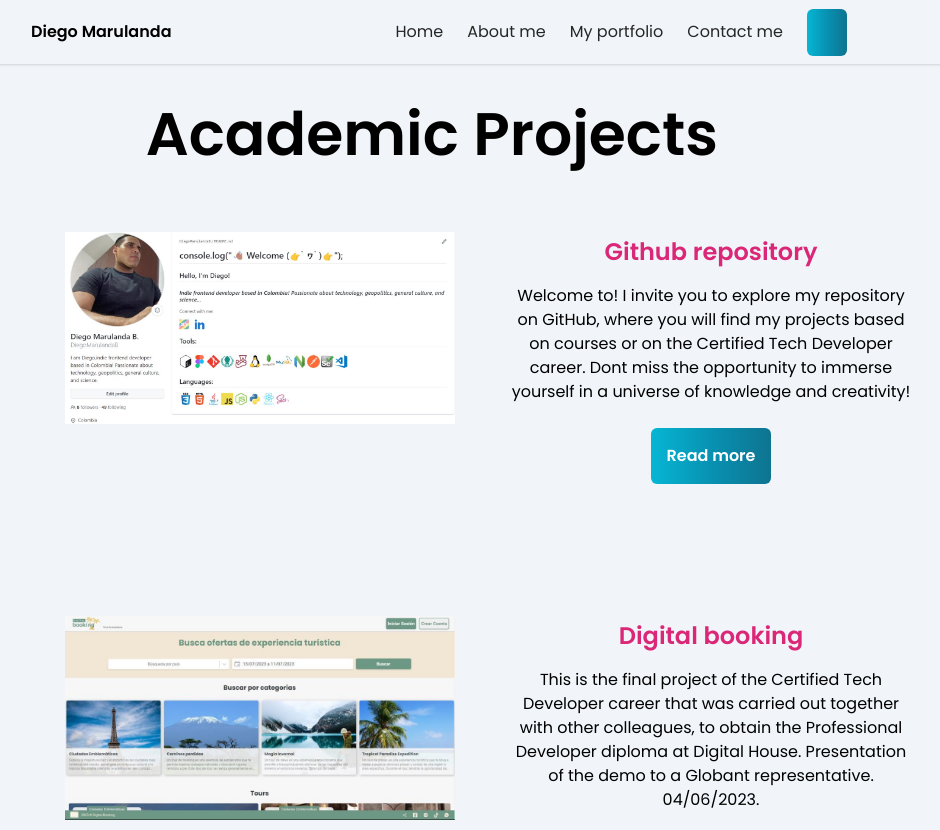
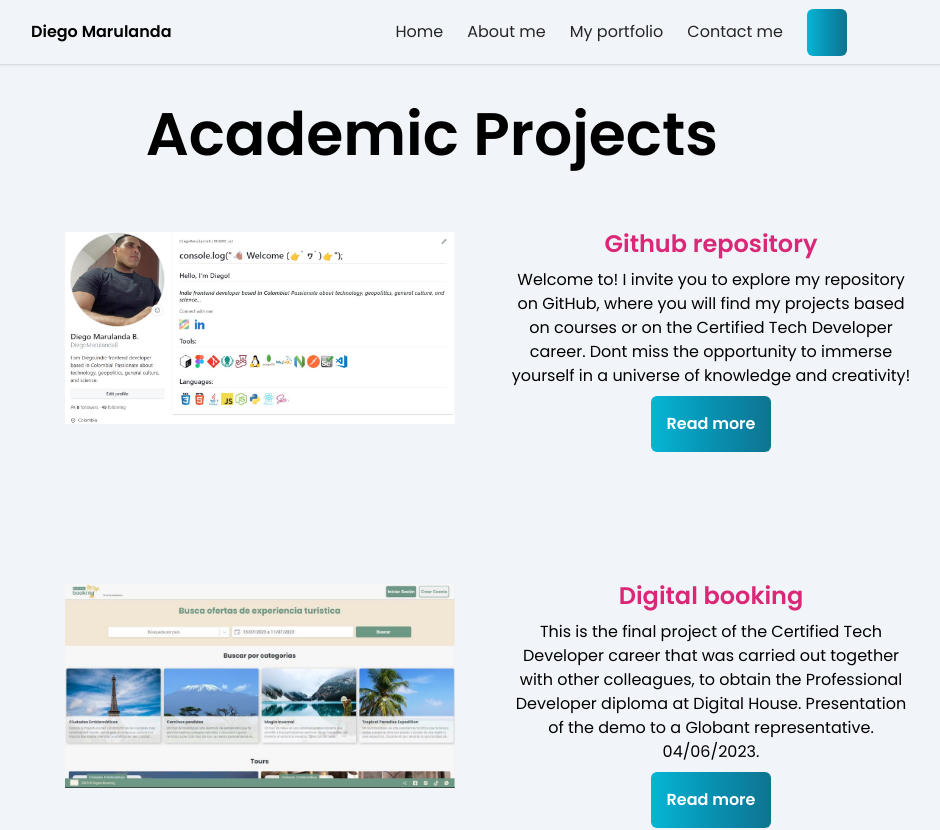
Before and after one commit to DiegoMarulandaB/Portfolio, a Next.js app: page /academicprojects in a window 1280 px wide. Shown: the top 830 px of the page, without its empty margins (201-1141 px from the left). Built offline with nearby package versions, Linux system fonts and the light colour scheme; some icons are missing.

Commit message:
add fixes academic_projects_personal_projects_footer

```diff
--- a/src/app/academicprojects/page.tsx
+++ b/src/app/academicprojects/page.tsx
@@ -64,13 +64,13 @@ const AcademicProjects: React.FC = () => {
                       alt="projects image"
                       width={390}
                       height={390}
-                      className=" rounded-md  px-18 py-4 ml-auto md:mt-1 flex flex-col text-center items-center justify-center  mx-4 mr-4"
+                      className=" rounded-md  px-18 py-4 ml-auto md:mt-1 flex flex-col text-center items-center justify-center  mx-2 mr-4"
                     />
                   </Link>
                 </div>
-                <div className="mt-6 md:w-2/6 mx-2 mr-2">
-                  <h1 className="text-center text-2xl font-bold mb-4  mx-2 mr-2  text-pink-600">{project.name}</h1>
-                  <p className="text-center text-1xl  mx-2 mr-2 mb-4 ">{project.description}</p>
+                <div className="mt-4 md:w-2/6 mx-2 mr-2">
+                  <h1 className="text-center text-2xl font-bold mb-2  mx-2 mr-2  text-pink-600">{project.name}</h1>
+                  <p className="text-center text-1xl  mx-2 mr-2 mt-2 ">{project.description}</p>
 
                   <div className="flex flex-col text-center items-center justify-center align-bottom space-x-4">
                     <Link href={project.github} target="_blank" rel="noopener dns-prefetch preload">
--- a/src/app/personalprojects/page.tsx
+++ b/src/app/personalprojects/page.tsx
@@ -67,11 +67,11 @@ const PersonalProjects: React.FC = () => {
                     />
                   </Link>
                 </div>
-                <div className="mt-6 md:w-2/6 mx-2 mr-2">
-                  <h1 className="flex flex-col text-center items-center justify-center  text-2xl font-bold mb-4 mx-2 mr-2   text-pink-600">
+                <div className="mt-4 md:w-2/6 mx-2 mr-2">
+                  <h1 className="flex flex-col text-center items-center justify-center  text-2xl font-bold mb-2 mx-2 mr-2   text-pink-600">
                     {project.name}
                   </h1>
-                  <p className="flex flex-col text-center items-center justify-center text-1xl  mx-2 mr-2 mb-4 ">
+                  <p className="flex flex-col text-center items-center justify-center text-1xl  mx-2 mr-2 mt-2 ">
                     {project.description}
                   </p>
 
--- a/src/components/Footer/Footer.tsx
+++ b/src/components/Footer/Footer.tsx
@@ -4,7 +4,7 @@ import { AiOutlineGithub, AiOutlineTwitter, AiOutlineLinkedin } from 'react-icon
 const Footer = () => {
   return (
     <footer className=" mx-auto max-w-10xl  px-4 sm:px-4 md:max-w-10xl bg-slate-100  dark:bg-slate-700  ">
-      <hr className="bg-slate-200  bg-gradient-to-r from-cyan-600 border-b border-cyan-500 mt-4" />
+      <hr className="bg-slate-200  bg-gradient-to-r from-cyan-600 border-b border-cyan-500 mt-10" />
       <div className="mx-auto p-4 flex flex-col items-center justify-center text-center md:flex-row md:justify-evenly mt-1">
         <div className="flex flex-row items-center justify-between space-x-2 mb-2  mt-1 text-neutral-800 dark:text-neutral-100 mx-2 mr-2 ">
           &copy; {new Date().getFullYear()} Diego Marulanda. | console.log("All Rights Reserved.")
```
